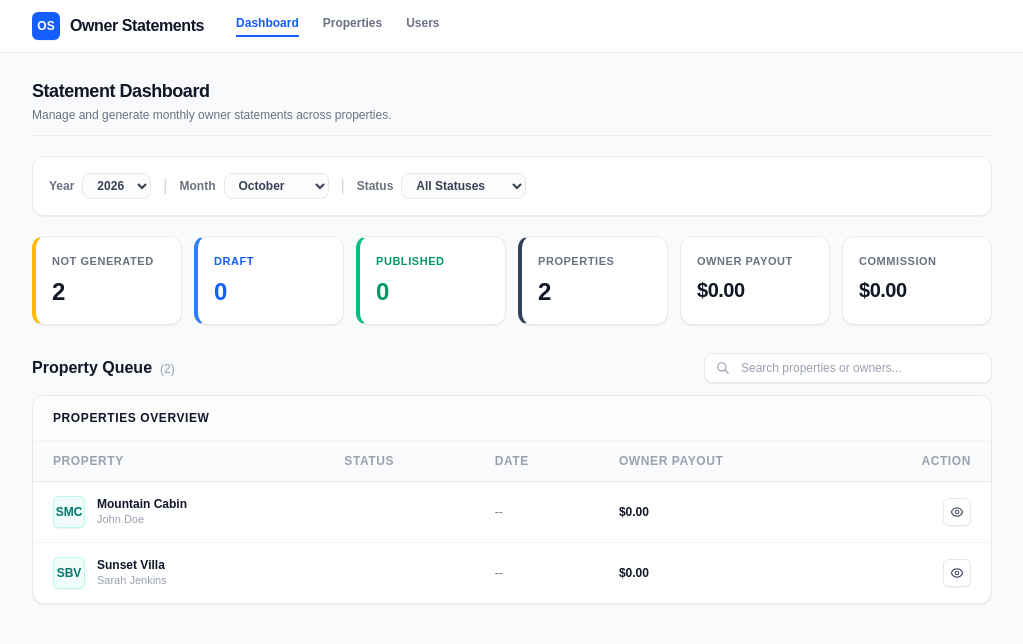
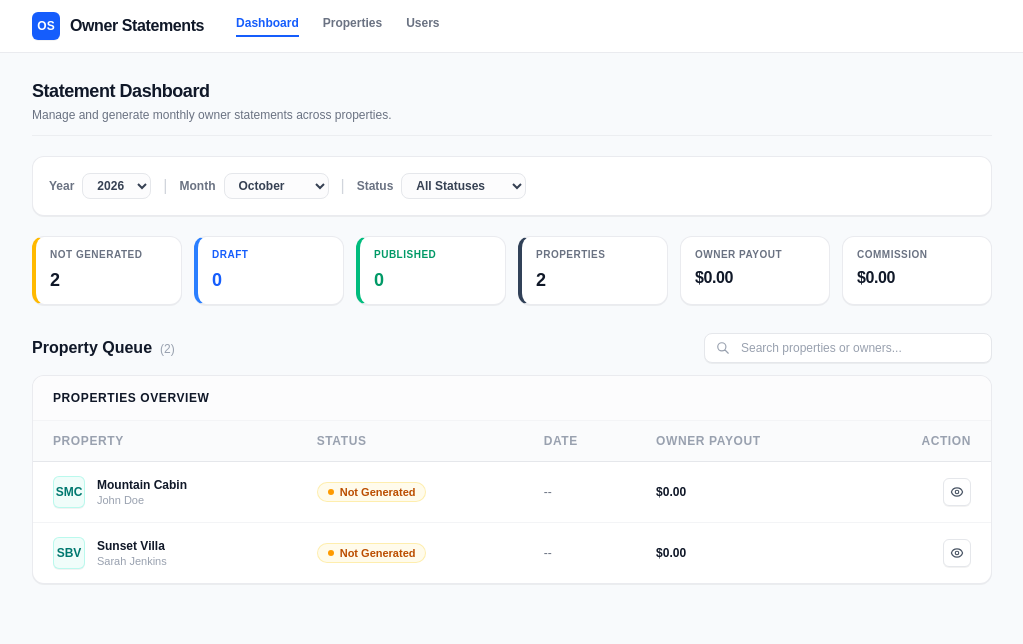
Before and after one commit to jericklamchan/owner-statements, a Next.js app: page / in a window 1280 px wide. Shown: the top 644 px of the page, without its empty margins (128-1151 px from the left). Built offline with nearby package versions, Linux system fonts and the light colour scheme.

Commit message:
style: compact metric cards and streamline property queue status config

```diff
--- a/components/MetricsCards.tsx
+++ b/components/MetricsCards.tsx
@@ -20,41 +20,41 @@ export default function MetricsCards({
   return (
     <div className="grid grid-cols-2 gap-3 sm:grid-cols-3 lg:grid-cols-6">
       {/* Not Generated */}
-      <div className="rounded-xl border border-gray-200/80 bg-white p-4 shadow-2xs border-l-4 border-l-amber-400">
-        <p className="text-[11px] font-semibold uppercase tracking-wider text-gray-500">Not Generated</p>
-        <p className="mt-1.5 text-2xl font-bold text-gray-900">{notGeneratedCount}</p>
+      <div className="rounded-xl border border-gray-200/80 bg-white px-3.5 py-2.5 shadow-2xs border-l-4 border-l-amber-400">
+        <p className="text-[10px] font-semibold uppercase tracking-wider text-gray-500">Not Generated</p>
+        <p className="mt-1 text-lg font-bold text-gray-900">{notGeneratedCount}</p>
       </div>
 
       {/* Draft */}
-      <div className="rounded-xl border border-gray-200/80 bg-white p-4 shadow-2xs border-l-4 border-l-blue-500">
-        <p className="text-[11px] font-semibold uppercase tracking-wider text-blue-600">Draft</p>
-        <p className="mt-1.5 text-2xl font-bold text-blue-600">{draftCount}</p>
+      <div className="rounded-xl border border-gray-200/80 bg-white px-3.5 py-2.5 shadow-2xs border-l-4 border-l-blue-500">
+        <p className="text-[10px] font-semibold uppercase tracking-wider text-blue-600">Draft</p>
+        <p className="mt-1 text-lg font-bold text-blue-600">{draftCount}</p>
       </div>
 
       {/* Published */}
-      <div className="rounded-xl border border-gray-200/80 bg-white p-4 shadow-2xs border-l-4 border-l-emerald-500">
-        <p className="text-[11px] font-semibold uppercase tracking-wider text-emerald-600">Published</p>
-        <p className="mt-1.5 text-2xl font-bold text-emerald-600">{publishedCount}</p>
+      <div className="rounded-xl border border-gray-200/80 bg-white px-3.5 py-2.5 shadow-2xs border-l-4 border-l-emerald-500">
+        <p className="text-[10px] font-semibold uppercase tracking-wider text-emerald-600">Published</p>
+        <p className="mt-1 text-lg font-bold text-emerald-600">{publishedCount}</p>
       </div>
 
       {/* Total Properties */}
-      <div className="rounded-xl border border-gray-200/80 bg-white p-4 shadow-2xs border-l-4 border-l-slate-700">
-        <p className="text-[11px] font-semibold uppercase tracking-wider text-gray-500">Properties</p>
-        <p className="mt-1.5 text-2xl font-bold text-gray-900">{totalPropertiesCount}</p>
+      <div className="rounded-xl border border-gray-200/80 bg-white px-3.5 py-2.5 shadow-2xs border-l-4 border-l-slate-700">
+        <p className="text-[10px] font-semibold uppercase tracking-wider text-gray-500">Properties</p>
+        <p className="mt-1 text-lg font-bold text-gray-900">{totalPropertiesCount}</p>
       </div>
 
       {/* Total Payout */}
-      <div className="rounded-xl border border-gray-200/80 bg-white p-4 shadow-2xs">
-        <p className="text-[11px] font-semibold uppercase tracking-wider text-gray-500">Owner Payout</p>
-        <p className="mt-1.5 text-xl font-extrabold text-gray-900 tracking-tight">
+      <div className="rounded-xl border border-gray-200/80 bg-white px-3.5 py-2.5 shadow-2xs">
+        <p className="text-[10px] font-semibold uppercase tracking-wider text-gray-500">Owner Payout</p>
+        <p className="mt-1 text-base font-extrabold text-gray-900 tracking-tight">
           ${totalOwnerPayout.toLocaleString('en-US', { minimumFractionDigits: 2, maximumFractionDigits: 2 })}
         </p>
       </div>
 
       {/* Total Commission */}
-      <div className="rounded-xl border border-gray-200/80 bg-white p-4 shadow-2xs">
-        <p className="text-[11px] font-semibold uppercase tracking-wider text-gray-500">Commission</p>
-        <p className="mt-1.5 text-xl font-extrabold text-gray-900 tracking-tight">
+      <div className="rounded-xl border border-gray-200/80 bg-white px-3.5 py-2.5 shadow-2xs">
+        <p className="text-[10px] font-semibold uppercase tracking-wider text-gray-500">Commission</p>
+        <p className="mt-1 text-base font-extrabold text-gray-900 tracking-tight">
           ${totalCommission.toLocaleString('en-US', { minimumFractionDigits: 2, maximumFractionDigits: 2 })}
         </p>
       </div>
--- a/components/PropertyQueue.tsx
+++ b/components/PropertyQueue.tsx
@@ -10,36 +10,27 @@ interface QueueProps {
   setSearchTerm: (term: string) => void;
 }
 
+const STATUS_CONFIG: Record<string, { label: string; bg: string; text: string; dot: string; border: string }> = {
+  not_generated: { label: 'Not Generated', bg: 'bg-amber-50', text: 'text-amber-700', dot: 'bg-amber-500', border: 'border-amber-200/60' },
+  created: { label: 'Not Generated', bg: 'bg-amber-50', text: 'text-amber-700', dot: 'bg-amber-500', border: 'border-amber-200/60' },
+  draft: { label: 'Draft', bg: 'bg-blue-50', text: 'text-blue-700', dot: 'bg-blue-500', border: 'border-blue-200/60' },
+  published: { label: 'Published', bg: 'bg-emerald-50', text: 'text-emerald-700', dot: 'bg-emerald-500', border: 'border-emerald-200/60' },
+};
+
 export default function PropertyQueue({ properties, searchTerm, setSearchTerm }: QueueProps) {
-  const renderStatusBadge = (status: PropertyItem['status']) => {
-    switch (status) {
-      case 'not_generated':
-        return (
-          <span className="inline-flex items-center gap-1.5 rounded-full bg-amber-50 px-2.5 py-0.5 text-[11px] font-semibold text-amber-700 border border-amber-200/60">
-            <span className="h-1.5 w-1.5 rounded-full bg-amber-500"></span>
-            Not Generated
-          </span>
-        );
-      case 'draft':
-        return (
-          <span className="inline-flex items-center gap-1.5 rounded-full bg-blue-50 px-2.5 py-0.5 text-[11px] font-semibold text-blue-700 border border-blue-200/60">
-            <span className="h-1.5 w-1.5 rounded-full bg-blue-500"></span>
-            Draft
-          </span>
-        );
-      case 'published':
-        return (
-          <span className="inline-flex items-center gap-1.5 rounded-full bg-emerald-50 px-2.5 py-0.5 text-[11px] font-semibold text-emerald-700 border border-emerald-200/60">
-            <span className="h-1.5 w-1.5 rounded-full bg-emerald-500"></span>
-            Published
-          </span>
-        );
-    }
+  const renderStatusBadge = (status: string = 'not_generated') => {
+    const config = STATUS_CONFIG[status] || STATUS_CONFIG.not_generated;
+    return (
+      <span className={`inline-flex items-center gap-1.5 rounded-full px-2.5 py-0.5 text-[11px] font-semibold ${config.bg} ${config.text} border ${config.border}`}>
+        <span className={`h-1.5 w-1.5 rounded-full ${config.dot}`}></span>
+        {config.label}
+      </span>
+    );
   };
 
   return (
     <div className="space-y-3 pt-2">
-      {/* Section Header and Search (Kept cleanly outside Card to avoid prop serialization issues) */}
+      {/* Header & Search */}
       <div className="flex flex-col gap-2.5 sm:flex-row sm:items-center sm:justify-between">
         <div className="flex items-baseline space-x-2">
           <h2 className="text-base font-bold text-gray-900">Property Queue</h2>
@@ -63,7 +54,7 @@ export default function PropertyQueue({ properties, searchTerm, setSearchTerm }:
         </div>
       </div>
 
-      {/* Table Container wrapped in Card */}
+      {/* Table */}
       <Card title="Properties Overview">
         <table className="w-full text-left text-xs">
           <thead className="border-b border-gray-200 bg-gray-50/75 uppercase text-gray-400 font-semibold tracking-wider">
```
